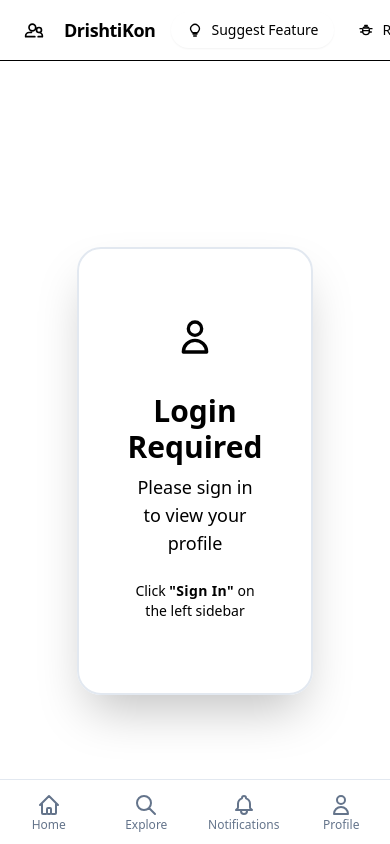
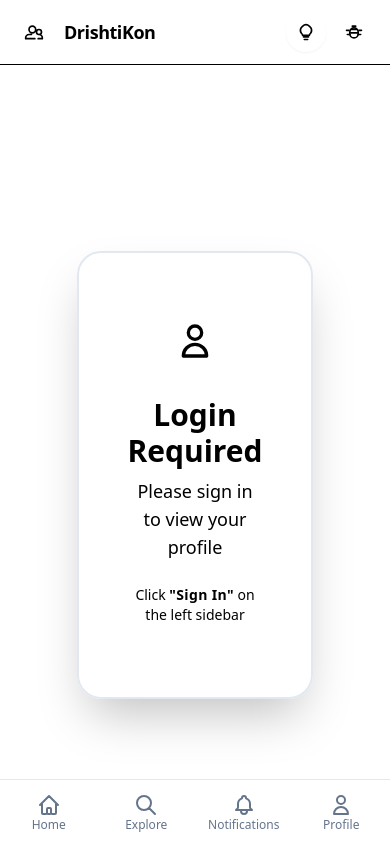
Before and after one commit to Break-N-Continue/DrishtiKon, a Next.js app in the folder apps/web/: page /profilepage in a window 390 px wide. Built offline with nearby package versions, Linux system fonts and the light colour scheme; no server answers.

Commit message:
feat: make navbar action buttons responsive by hiding text labels on mobile devices

```diff
--- a/apps/web/src/components/global/Navbar.tsx
+++ b/apps/web/src/components/global/Navbar.tsx
@@ -77,17 +77,19 @@ export default function Navbar() {
         <div className="ml-auto flex shrink-0 items-center gap-2 md:gap-3">
           <button
             type="button"
-            className="bg-primary text-on-primary hover:bg-primary/90 px-4 py-2 rounded-full font-medium transition-colors shadow-sm flex items-center gap-2 text-sm"
+            className="bg-primary text-on-primary hover:bg-primary/90 p-2.5 md:px-4 md:py-2 rounded-full font-medium transition-colors shadow-sm flex items-center justify-center gap-2 text-sm"
+            aria-label="Suggest Feature"
           >
-            <IdeaIcon className="h-4 w-4" />
-            Suggest Feature
+            <IdeaIcon className="h-5 w-5 md:h-4 md:w-4" />
+            <span className="hidden md:inline">Suggest Feature</span>
           </button>
           <button
             type="button"
-            className="bg-secondary-container text-on-secondary-container hover:bg-secondary-container/80 px-4 py-2 rounded-full font-medium transition-colors flex items-center gap-2 text-sm"
+            className="bg-secondary-container text-on-secondary-container hover:bg-secondary-container/80 p-2.5 md:px-4 md:py-2 rounded-full font-medium transition-colors flex items-center justify-center gap-2 text-sm"
+            aria-label="Report Bug"
           >
-            <BugIcon className="h-4 w-4" />
-            Report Bug
+            <BugIcon className="h-5 w-5 md:h-4 md:w-4" />
+            <span className="hidden md:inline">Report Bug</span>
           </button>
         </div>
       </div>
```
